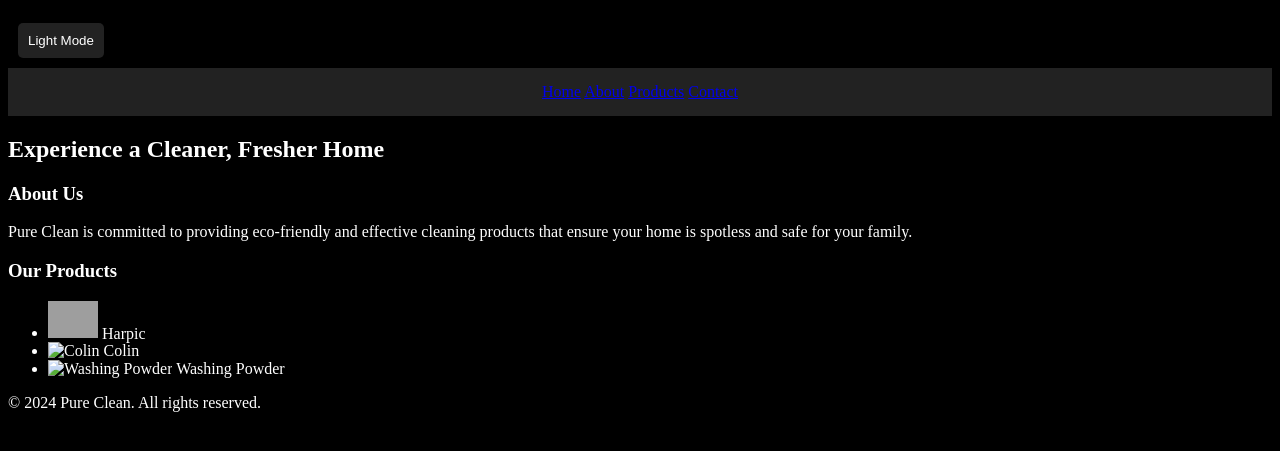
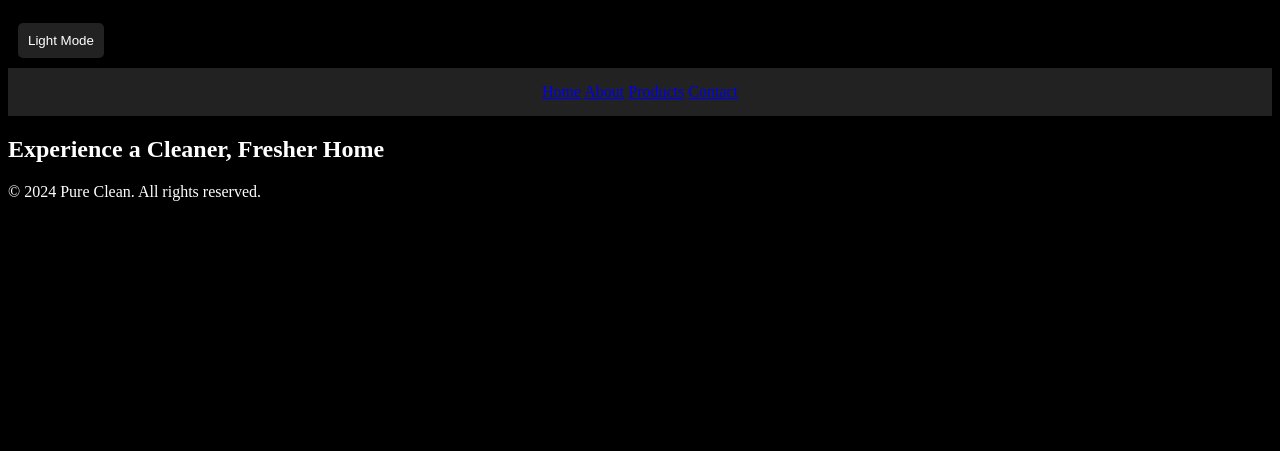
Before and after one commit to PureClean1/Pure-Clean, a plain HTML site: page index.html in a window 1280 px wide. Shown: the part 127-578 px from the top of the page. Drawn offline with Linux system fonts and the light colour scheme; grey boxes are pictures that could not be loaded.

Commit message:
Update index.html

```diff
--- a/index.html
+++ b/index.html
@@ -8,7 +8,7 @@
 </head>
 <body>
 
-    <!-- 🌟 Image Preloader (Fixes Black Screen Issue) -->
+    <!-- 🌿 Nature-Inspired Image Preloader -->
     <div id="preloader">
         <img src="preloader-logo.png" alt="Loading..." id="preloader-image">
     </div>
@@ -31,20 +31,6 @@
         <h2 id="hero-message">Experience a Cleaner, Fresher Home</h2>
     </section>
 
-    <section class="content" id="about">
-        <h3>About Us</h3>
-        <p>Pure Clean is committed to providing eco-friendly and effective cleaning products that ensure your home is spotless and safe for your family.</p>
-    </section>
-
-    <section class="content" id="products">
-        <h3>Our Products</h3>
-        <ul>
-            <li><img src="https://i.ibb.co/qsqFb5m/haric.png" alt="Harpic" style="width: 50px;"> Harpic</li>
-            <li><img src="colin-placeholder.jpg" alt="Colin" style="width: 50px;"> Colin</li>
-            <li><img src="washingpowder-placeholder.jpg" alt="Washing Powder" style="width: 50px;"> Washing Powder</li>
-        </ul>
-    </section>
-
     <footer>
         <p>&copy; 2024 Pure Clean. All rights reserved.</p>
         <button id="back-to-top">&#8679;</button>
```
